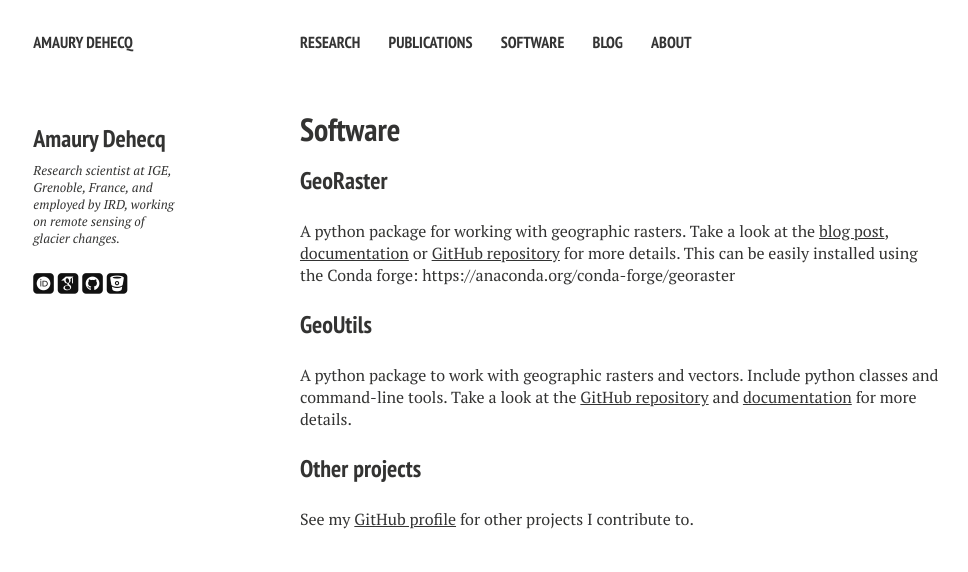
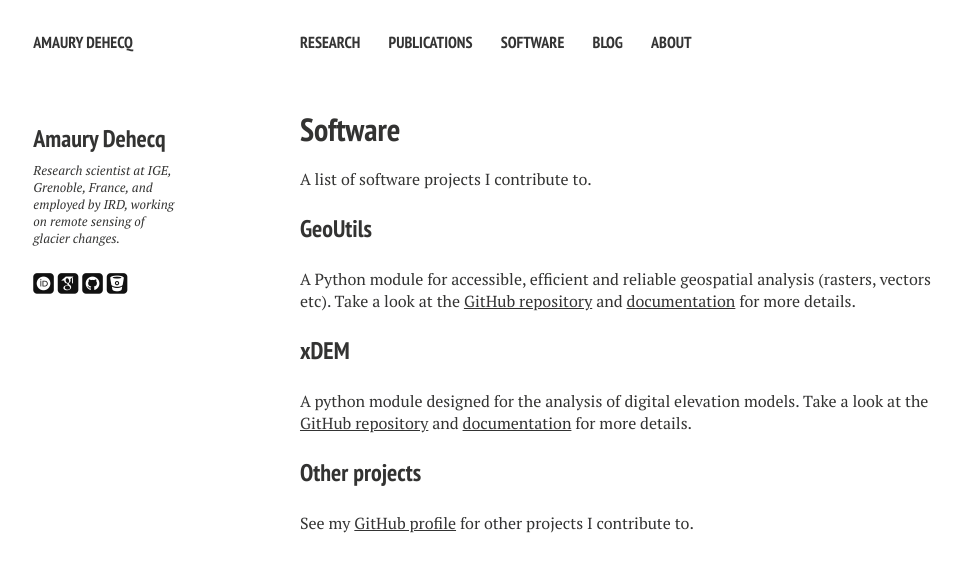
Before and after one commit to adehecq/adehecq.github.io, a Jekyll site: the page built from software.md, in a window 1280 px wide. Shown: the top 572 px of the page, without its empty margins (20-988 px from the left). Built offline with Jekyll 4.4.1, drawn with Linux system fonts in a browser that asks for light colours; nearby versions of some CDN libraries; some web fonts are replaced.

Commit message:
Update software.md

```diff
--- a/software.md
+++ b/software.md
@@ -5,16 +5,15 @@ image:
 title: "Software"
 ---
 
-
-### GeoRaster
-
-A python package for working with geographic rasters. Take a look at the [blog post](georaster-released), [documentation](http://georaster.readthedocs.io/en/latest/) or [GitHub repository](https://github.com/geoutils/georaster) for more details.
-This can be easily installed using the Conda forge: https://anaconda.org/conda-forge/georaster
+A list of software projects I contribute to.
 
 ### GeoUtils
 
-A python package to work with geographic rasters and vectors. Include python classes and command-line tools. Take a look at the [GitHub repository](https://github.com/GeoUtils/geoutils) and [documentation](https://geoutils.readthedocs.io/en/latest/) for more details.
+A Python module for accessible, efficient and reliable geospatial analysis (rasters, vectors etc). Take a look at the [GitHub repository](https://github.com/GlacioHack/GeoUtils/) and [documentation](https://geoutils.readthedocs.io/en/stable/) for more details.
 
+### xDEM
+
+A python module designed for the analysis of digital elevation models. Take a look at the [GitHub repository](https://github.com/GlacioHack/xdem/) and [documentation](https://xdem.readthedocs.io/en/stable/) for more details.
 
 ### Other projects
 
```
